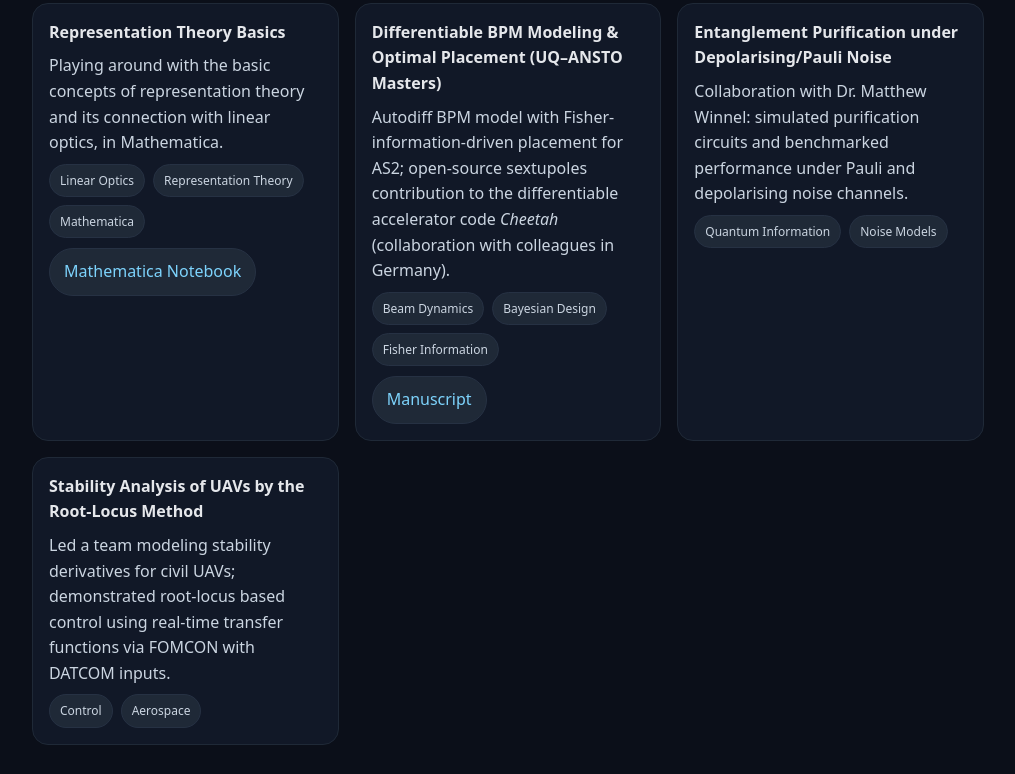
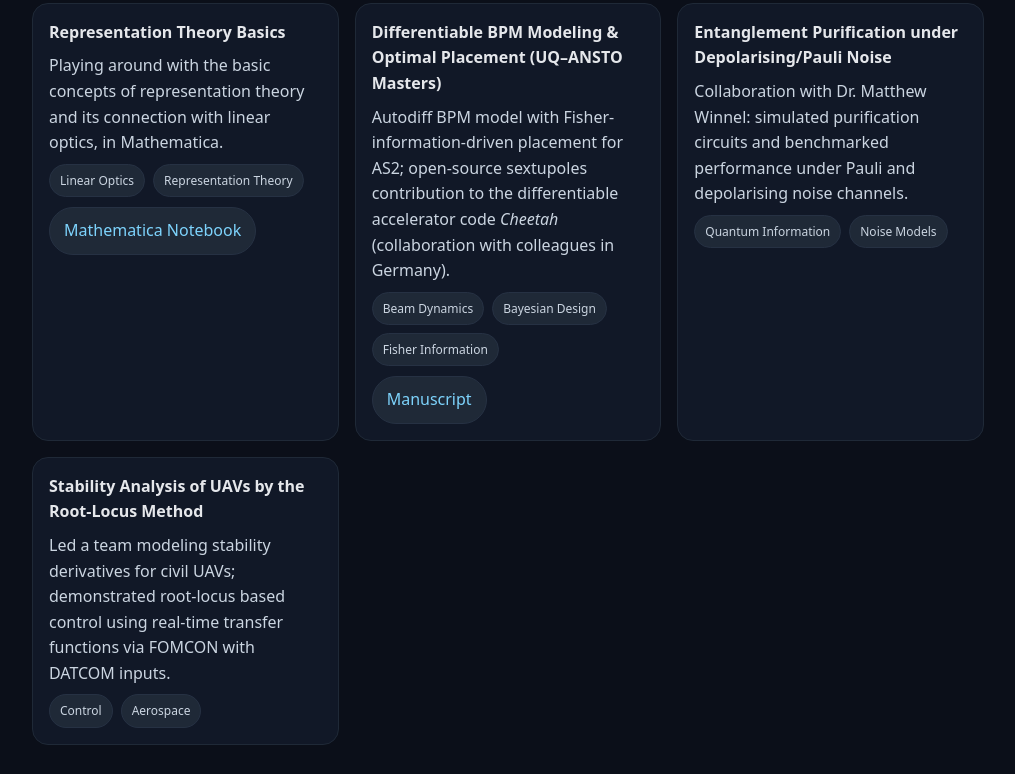
Before and after one commit to fareeha-almas/Homepage, a plain HTML site: page index.html in a window 1280 px wide. Shown: the part 2174-2948 px from the top of the page, without its empty margins (132-1147 px from the left). Drawn offline with Linux system fonts and the light colour scheme.

Commit message:
Update index.html

```diff
--- a/index.html
+++ b/index.html
@@ -209,7 +209,7 @@
           <div class="card"><div class="pad">
           <div style="font-weight:700;margin-bottom:6px">Representation Theory Basics</div>
           <p> Playing around with the basic concepts of representation theory and its connection with linear optics, in Mathematica.</p>
-          <div class="pills"><span class="pill">Linear Optics</span><span class="pill">Representation Theory</span><span class="pill">Mathematica</span></div>
+          <div class="pills"><span class="pill">Linear Optics</span><span class="pill">Representation Theory</span></div>
           <div class="link-row" style="margin-top:10px">
             <a class="btn" href="Rep Theory Demo Examples.pdf" target="_blank" rel="noopener">Mathematica Notebook</a>
           </div>
```
